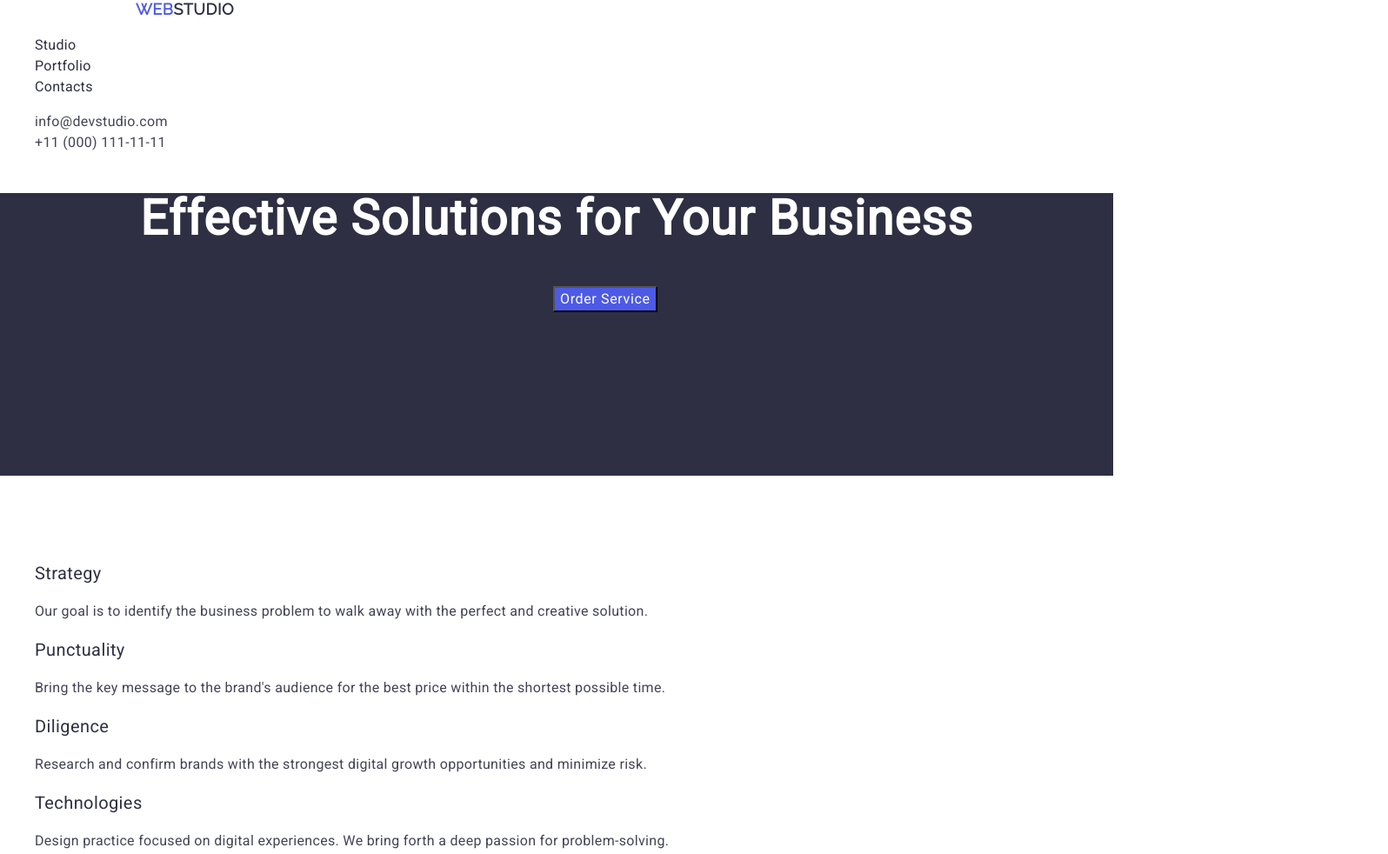
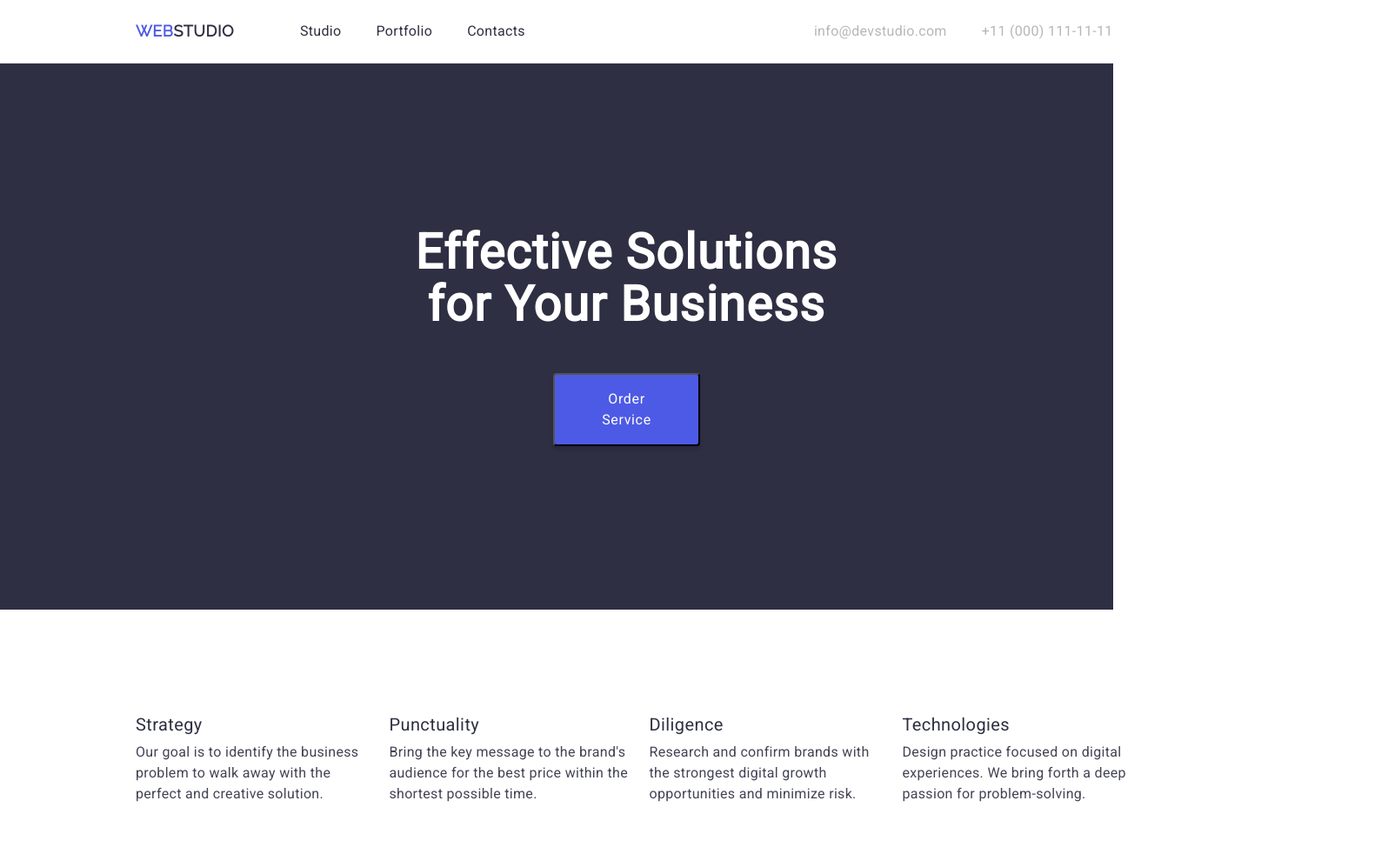
Before and after one commit to engapantio/goit-markup-hw-03, a plain HTML site: page index.html in a window 1280 px wide. Shown: the top 982 px of the page at 87% size, 1596 px wide, since content can reach past the window. Drawn offline with nearby package versions, Linux system fonts and the light colour scheme.

Commit message:
add first updates to css & html

```diff
--- a/css/styles.css
+++ b/css/styles.css
@@ -19,10 +19,53 @@ body {
   color: #404bbf;
 }
 
+h1,
+h2,
+h3,
+h4,
+h5,
+h6,
+p,
+ul {
+  margin: 0;
+}
+
+ul {
+  padding-left: 0;
+}
+
+img {
+  display: inline-block;
+}
+
+.container {
+  width: 1158px;
+  max-width: 1440px;
+  padding-left: 0;
+  padding-right: 0;
+  margin-left: 156px;
+  margin-right: 156px;
+  box-sizing: border-box;
+}
+
+.section {
+  padding-top: 120px;
+  padding-bottom: 120px;
+}
+
 .top-line {
   font-size: 16px;
   line-height: 1.5;
   letter-spacing: 0.02em;
+  border-bottom: 1px solid #e7e9fc;
+}
+
+.top-line .container {
+  display: flex;
+}
+.navigation {
+  display: flex;
+  padding: 24px 0;
 }
 
 .logo {
@@ -32,8 +75,11 @@ body {
   line-height: 1.17;
   letter-spacing: 0.03em;
   text-transform: uppercase;
-  margin-left: 156px;
   color: #4d5ae5;
+  display: flex;
+  align-items: center;
+
+  margin-right: 76px;
 }
 
 .studio-top {
@@ -42,6 +88,8 @@ body {
 
 .menu {
   font-weight: 500;
+  display: flex;
+  gap: 40px;
 }
 
 .menu .link {
@@ -54,15 +102,26 @@ body {
 }
 
 .contacts {
+  padding: 24px 0;
+}
+
+.contacts ul {
   font-style: normal;
+  display: flex;
+  gap: 40px;
+  padding-left: 332px;
 }
 
 .contact-link {
-  color: #434455;
+  color: #b6b7bb;
 }
 
 .hero-image {
   background-color: #2e2f42;
+}
+
+.hero-image > .container {
+  width: 1440px;
 }
 
 .headline {
@@ -72,6 +131,10 @@ body {
   letter-spacing: 0.02em;
   text-align: center;
   color: #fff;
+  margin-left: calc(472px - 156px);
+  margin-right: calc(472px - 156px);
+  padding-top: calc(188px - 120px);
+  width: 496px;
 }
 
 .btn {
@@ -83,8 +146,11 @@ body {
   line-height: 1.5;
   letter-spacing: 0.04em;
   cursor: pointer;
-  margin-left: 636px;
-  margin-bottom: 188px;
+  border-radius: 4px;
+  padding: 16px 32px;
+  width: 169px;
+  box-shadow: 0 4px 4px 0 rgba(0, 0, 0, 0.15);
+  margin: 48px calc(635px - 156px) calc(188px - 120px) calc(636px - 156px);
 }
 
 .btn:hover,
@@ -92,6 +158,9 @@ body {
   background-color: #404bbf;
 }
 
+.values {
+  padding-top: calc(120px - 39.95px);
+}
 .sub-headline {
   font-weight: 700;
   font-size: 36px;
@@ -104,6 +173,19 @@ body {
 
 .our-values {
   visibility: hidden;
+}
+
+.values ul {
+  display: flex;
+  gap: 24px;
+}
+
+.values object {
+  width: calc((100% / 4) - 24px);
+}
+
+.value {
+  margin-bottom: 8px;
 }
 
 .value,
--- a/index.html
+++ b/index.html
@@ -10,21 +10,29 @@
       href="https://fonts.googleapis.com/css2?family=Raleway:ital,wght@700;700&family=Roboto:ital,wght@400..700;400..700&display=swap"
       rel="stylesheet"
     />
+
     <link
       rel="stylesheet"
-      href="https://cdn.jsdelivr.net/npm/modern-normalize@2.0.0/modern-normalize.min.css"
+      href="https://cdnjs.cloudflare.com/ajax/libs/modern-normalize/3.0.1/modern-normalize.min.css"
+      integrity="sha512-q6WgHqiHlKyOqslT/lgBgodhd03Wp4BEqKeW6nNtlOY4quzyG3VoQKFrieaCeSnuVseNKRGpGeDU3qPmabCANg=="
+      crossorigin="anonymous"
+      referrerpolicy="no-referrer"
     />
+
     <link rel="stylesheet" href="./css/styles.css" />
   </head>
 
   <body>
     <header class="top-line">
-      <nav>
+      <div class="container">
+        <nav class="navigation">
           <a href="./index.html" target="_blank" class="link logo"
             >Web<span class="studio-top">Studio</span></a
           >
           <ul class="menu">
-          <li class="object"><a href="./index.html" class="link">Studio</a></li>
+            <li class="object">
+              <a href="./index.html" class="link">Studio</a>
+            </li>
             <li class="object"><a href="" class="link">Portfolio</a></li>
             <li class="object"><a href="" class="link">Contacts</a></li>
           </ul>
@@ -49,22 +57,26 @@
             </li>
           </ul>
         </address>
+      </div>
     </header>
 
     <main>
-      <section class="hero-image">
+      <section class="hero-image section">
+        <div class="container">
           <h1 class="headline">Effective Solutions for Your Business</h1>
           <button type="button" class="btn">Order Service</button>
+        </div>
       </section>
 
-      <section class="values">
+      <section class="values section">
+        <div class="container">
           <h2 class="sub-headline our-values">Our Values</h2>
           <ul>
             <li class="object">
               <h3 class="value">Strategy</h3>
               <p class="value-descr">
-              Our goal is to identify the business problem to walk away with the
-              perfect and creative solution.
+                Our goal is to identify the business problem to walk away with
+                the perfect and creative solution.
               </p>
             </li>
             <li class="object">
@@ -89,9 +101,11 @@
               </p>
             </li>
           </ul>
+        </div>
       </section>
 
-      <section class="staff">
+      <section class="staff section">
+        <div class="container">
           <h2 class="sub-headline">Our Team</h2>
           <ul>
             <li class="object staff-card">
@@ -135,9 +149,11 @@
               <p class="staff-title">UI Designer</p>
             </li>
           </ul>
+        </div>
       </section>
 
-      <section class="portfolio">
+      <section class="portfolio section">
+        <div class="container">
           <h2 class="sub-headline">Our Portfolio</h2>
           <ul>
             <li class="object">
@@ -201,17 +217,20 @@
               <p class="project-type">Marketing</p>
             </li>
           </ul>
+        </div>
       </section>
     </main>
 
     <footer class="page-ending">
+      <div class="container">
         <a href="./index.html" target="_blank" class="link logo"
           >Web<span class="studio-bottom">Studio</span></a
         >
         <p class="slogan">
-        Increase the flow of customers and sales for your business with digital
-        marketing & growth solutions.
+          Increase the flow of customers and sales for your business with
+          digital marketing & growth solutions.
         </p>
+      </div>
     </footer>
   </body>
 </html>
```
Lines whose indentation alone changed are shown as unchanged.
